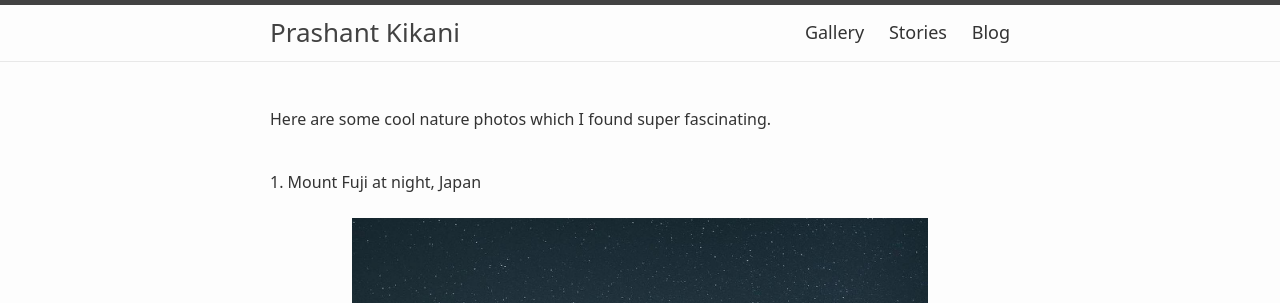
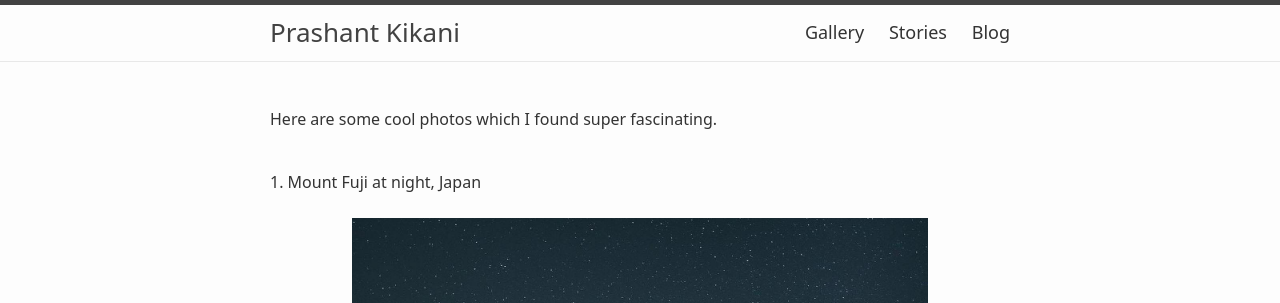
Before and after one commit to prashant-kikani/prashant-kikani.github.io, a Jekyll site: the page built from gallery.html, in a window 1280 px wide and 900 px high. Shown: the top 303 px of the window. Built offline with Jekyll 4.4.1, drawn with Linux system fonts in a browser that asks for light colours.

Commit message:
minor changes

```diff
--- a/gallery.html
+++ b/gallery.html
@@ -2,10 +2,10 @@
 layout: page_gallery
 pagetitle: Prashant Kikani's Gallery
 permalink: "/gallery/"
-description: A collection of fascinating images and photos.
+description: A collection of fascinating photos.
 ---
 
-<p>Here are some cool nature photos which I found super fascinating.</p>
+<p>Here are some cool photos which I found super fascinating.</p>
 
 <br/>
 
```
Also changed, not shown: gallery/archaelogi_in_300bc.jpg (deleted).
